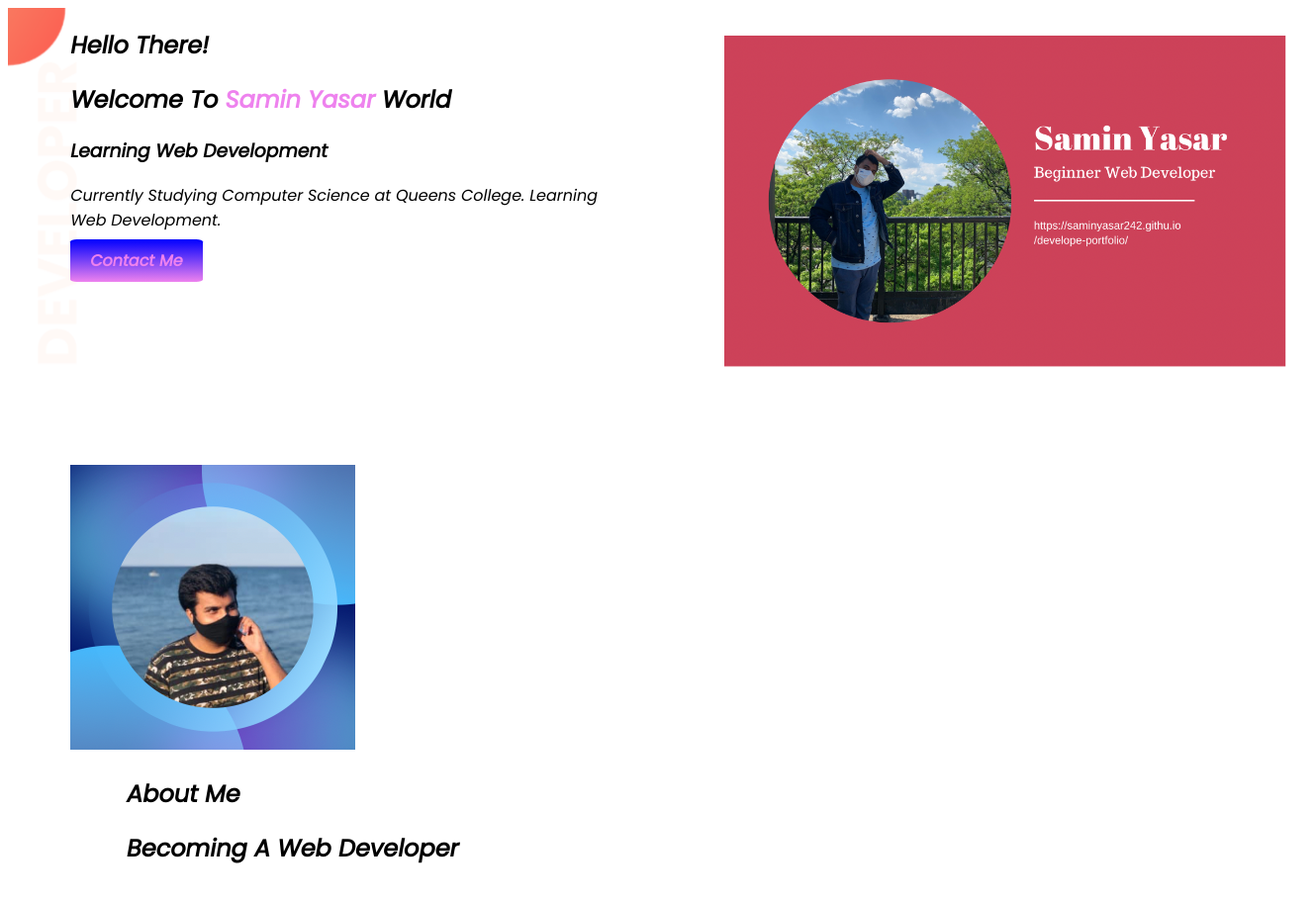
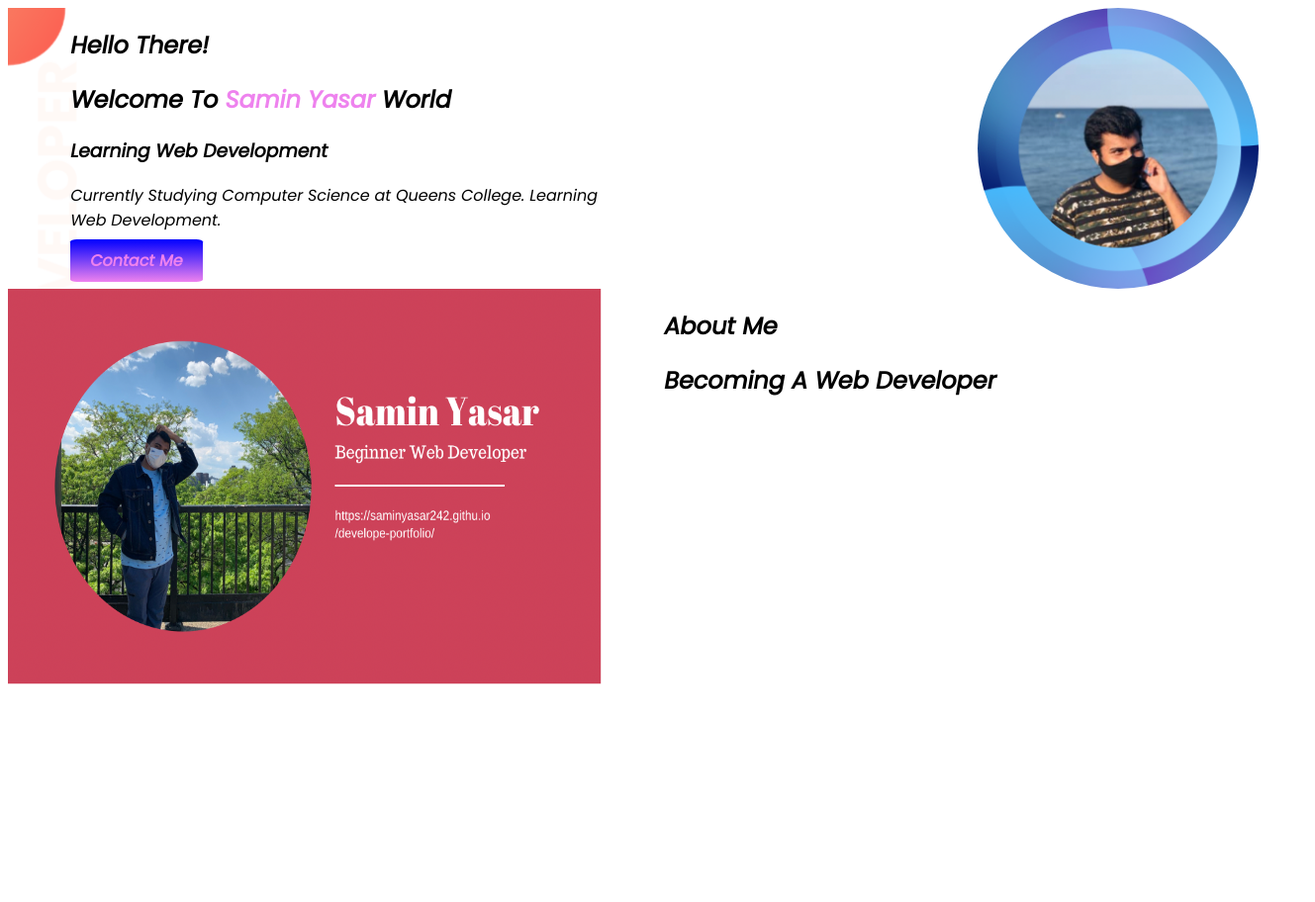
Before and after one commit to Saminyasar242/developer-portfolio, a plain HTML site: page index.html in a window 1280 px wide. Shown: the whole page at 99% size, 1329 px wide, since content can reach past the window. After the commit the page ends 800 px from the top, so only its background shows below. Drawn offline with Linux system fonts and the light colour scheme.

Commit message:
card-commit

```diff
--- a/index.html
+++ b/index.html
@@ -23,17 +23,18 @@
                 Me</a>
         </div>
         <div class="half-width">
-            <img src="showOff/canva card.png">
+            <img src="showOff/853AF3AC-F2F3-4E09-A892-78721E2D9DC3.png" align="right">
         </div>
     </section>
     <section class="web-developer">
         <div class="image-circle">
-            <img src="showOff/853AF3AC-F2F3-4E09-A892-78721E2D9DC3.png" </div>
-            <div class="half-widthhhh">
-                <h1>About Me</h1>
-                <h2>Becoming A Web Developer</h2>
+            <img src="showOff/canva card.png" align="left" width="600" height="400">
+        </div>
+        <div class="half-widthhhh">
+            <h1>About Me</h1>
+            <h2>Becoming A Web Developer</h2>
 
-            </div>
+        </div>
 
     </section>
 </body>
--- a/style.css
+++ b/style.css
@@ -21,12 +21,9 @@ section{
 
 }
 .half-width img {
-    width: 100%;
-    padding-top: 5%;
-    padding-bottom: 5%;
-    padding-right: 5%;
-    padding-left: 5%;
-
+    width: 50%;
+    border-radius: 50%;
+    border-right: 20%;
 }
 .link-button{
     text-decoration: none;
@@ -40,14 +37,8 @@ section{
     background-image: url(images/top-banner.png);
     background-repeat: no-repeat;
 }
-.image-circle{
-    width: 100%;
-    padding-top: 5%;
-    padding-bottom: 5%;
-    padding-right: 5%;
-    padding-left: 5%;
-    border-radius: 200%;
-}
+
+
 .half-widthhhh{
     width: 60%;
     padding-left: 5%;
```
